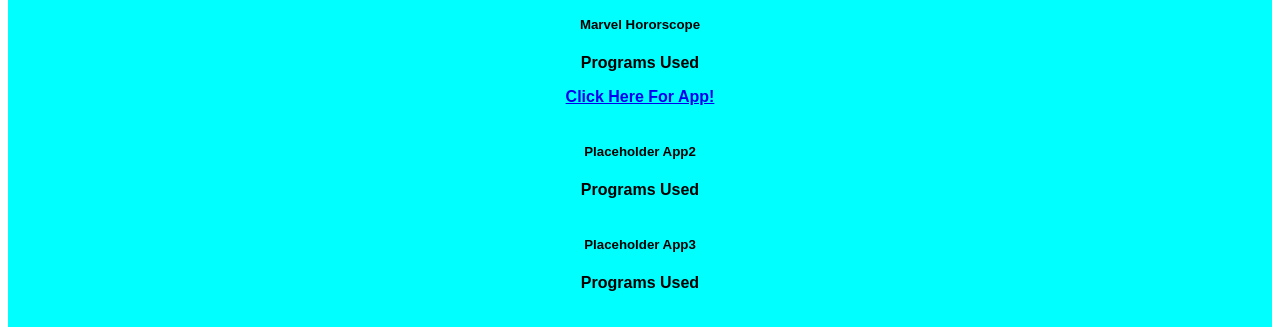
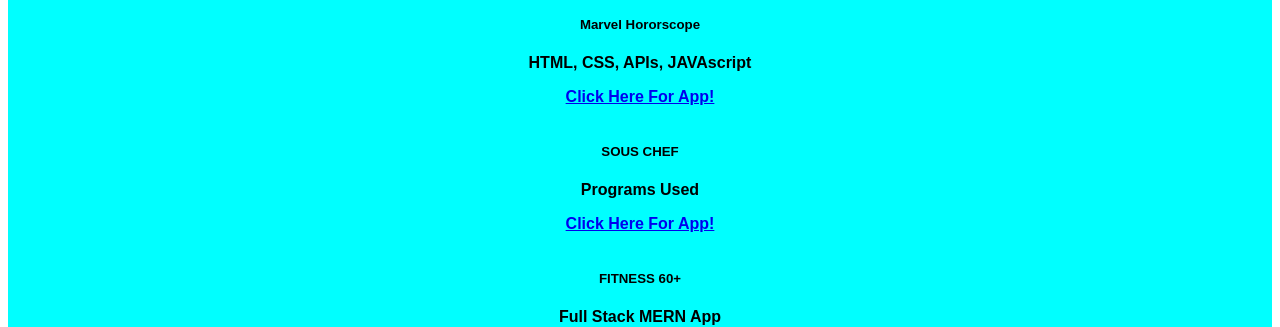
Before and after one commit to DiegoCamilli/Diego-s-Portfolio, a plain HTML site: page index.html in a window 1280 px wide. Shown: the part 629-956 px from the top of the page. Drawn offline with Linux system fonts and the light colour scheme.

Commit message:
added project 3

```diff
--- a/index.html
+++ b/index.html
@@ -52,7 +52,7 @@
                     </a>
                     <section class="description">
                         <h5 class="app-header">Marvel Hororscope</h5>
-                        <p>Programs Used</p>
+                        <p>HTML, CSS, APIs, JAVAscript</p>
                         <a href="https://diegocamilli.github.io/The-Manhattan-Project/">Click Here For App!</a>
                     </section>
                 </figure>
@@ -61,8 +61,9 @@
                         <img src=""/>
                     </a>
                     <section class="description">
-                        <h5 class="app-header">Placeholder App2</h5>
+                        <h5 class="app-header">SOUS CHEF</h5>
                         <p>Programs Used</p>
+                        <a href="https://sous-chefs.herokuapp.com/">Click Here For App!</a>
                     </section>
                 </figure>
                 <figure class="app-tile">
@@ -70,8 +71,9 @@
                         <img src=""/>
                     </a>
                     <section class="description">
-                        <h5 class="app-header">Placeholder App3</h5>
-                        <p>Programs Used</p>
+                        <h5 class="app-header">FITNESS 60+</h5>
+                        <p>Full Stack MERN App</p>
+                        <a href="https://fitnessforsixtyplus.herokuapp.com/">Click Here For App!</a>
                     </section>
                 </figure>
                 <figure class="app-tile">
```
